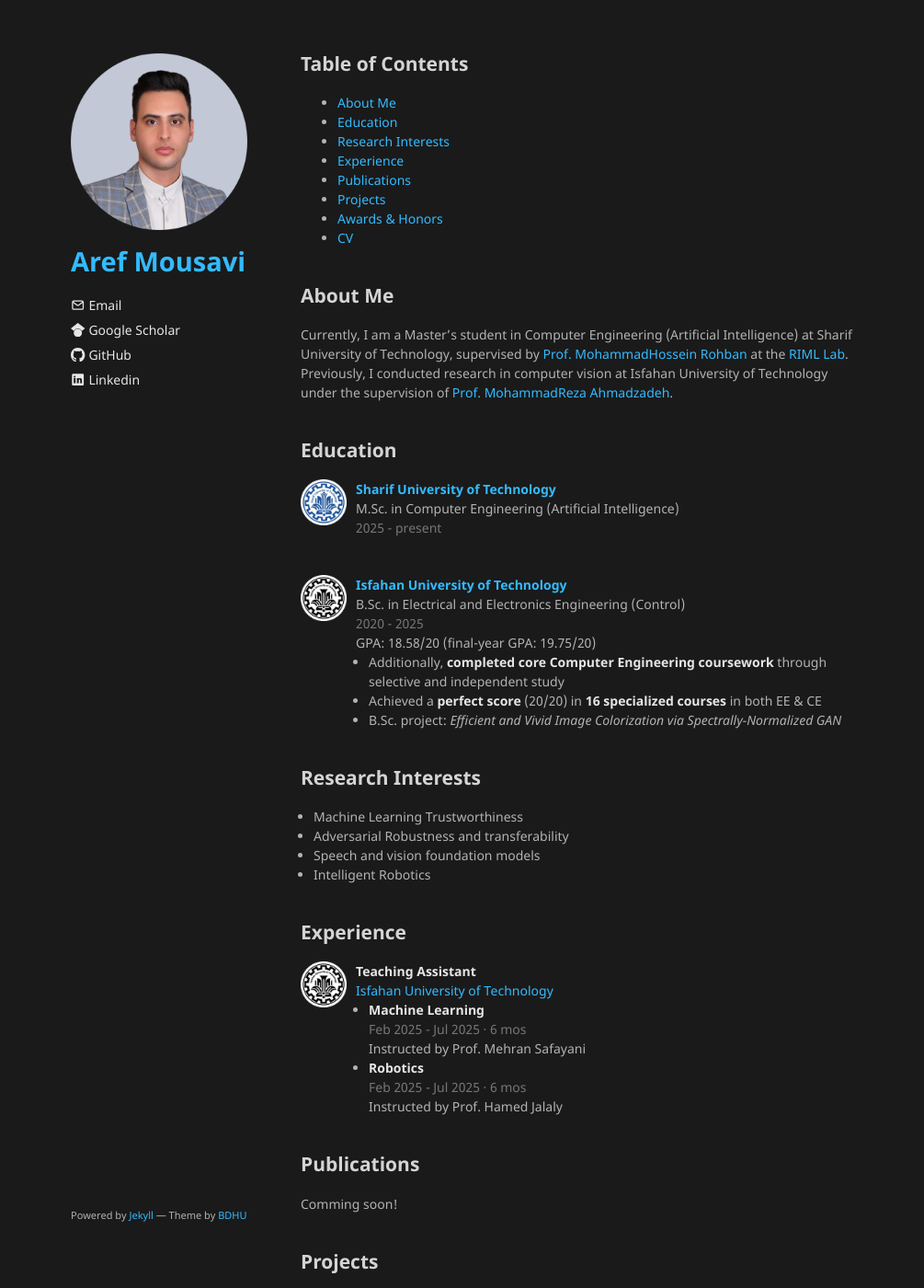
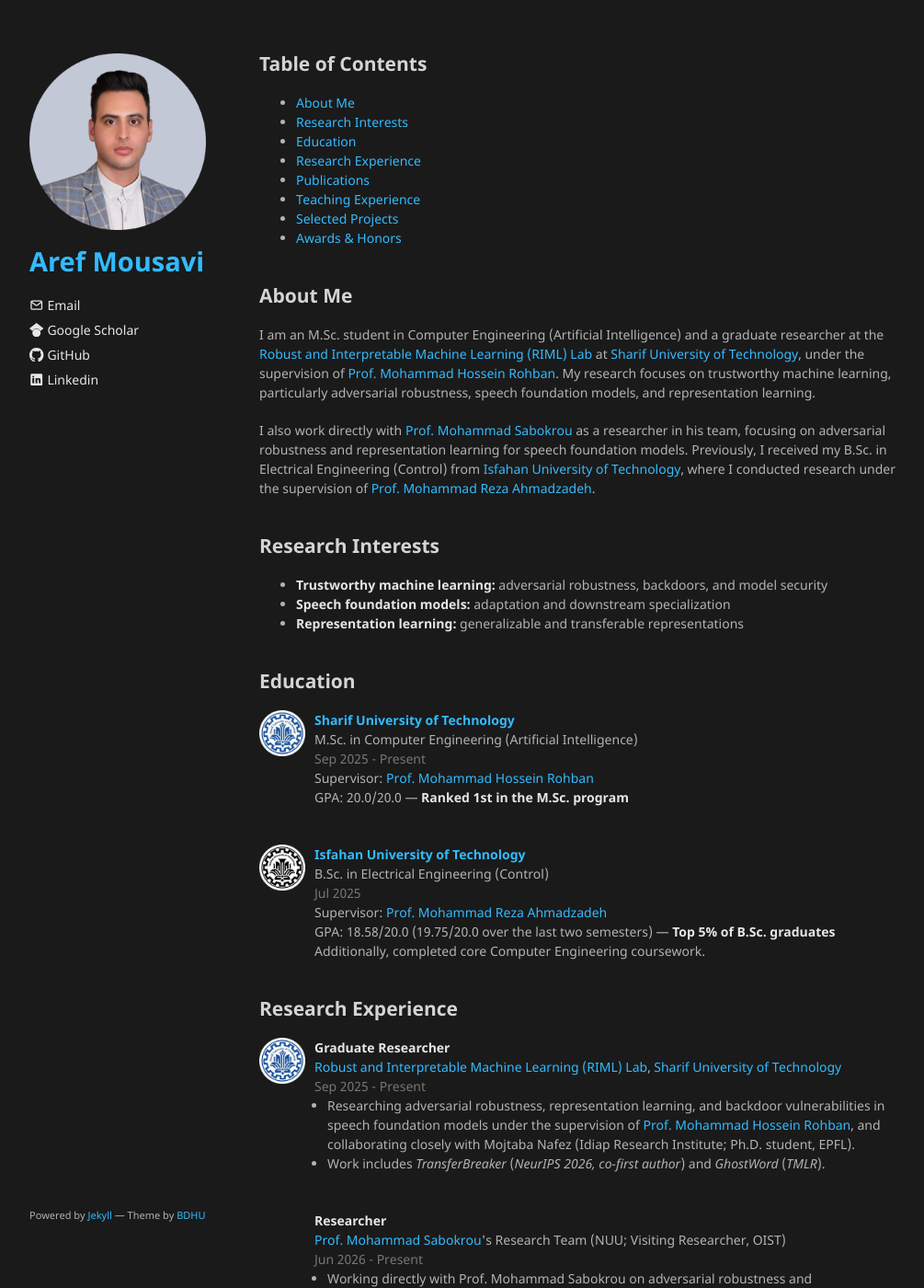
Before and after one commit to arefmousavi/arefmousavi.github.io, a Jekyll site: the page built from index.md, in a window 1280 px wide and 1400 px high. Shown: the whole window at 92% size, without its empty margins (133-1138 px from the left). Built offline with Jekyll 4.4.1, drawn with Linux system fonts in a browser that asks for light colours; the repository's description, which GitHub fills in, is left out; some of the changed text lies outside the part shown.

Commit message:
Update website

```diff
--- a/_sass/jekyll-theme-minimalist.scss
+++ b/_sass/jekyll-theme-minimalist.scss
@@ -76,7 +76,7 @@ ul.link:last-child {
 }
 
 .wrapper {
-  width:860px;
+  width:950px;
   margin: 0 auto;
 }
 
@@ -174,7 +174,7 @@ strong {
 }
 
 section {
-  width: 610px;
+  width: 700px;
   float:right;
   padding-bottom:30px;
 }
--- a/index.md
+++ b/index.md
@@ -5,109 +5,150 @@ title: Aref Mousavi
 
 ## Table of Contents
 - [About Me](#about-me)
+- [Research Interests](#research-interests)
 - [Education](#education)
-- [Research Interests](#research-interests)
-- [Experience](#experience)
+- [Research Experience](#research-experience)
 - [Publications](#publications)
-- [Projects](#projects)
+- [Teaching Experience](#teaching-experience)
+- [Selected Projects](#selected-projects)
 - [Awards & Honors](#awards--honors)
-- [CV](#cv)
 <br><br>
 
 ## About Me
-Currently, I am a Master’s student in Computer Engineering (Artificial Intelligence) at Sharif University of Technology, supervised by <a href="https://scholar.google.com/citations?user=pRyJ6FkAAAAJ&hl=en" target="_blank">Prof. MohammadHossein Rohban</a> at the <a href="https://www.linkedin.com/company/robust-and-interpretable-machine-learning-lab/" target="_blank">RIML Lab</a>.
-Previously, I conducted research in computer vision at Isfahan University of Technology under the supervision of <a href="https://scholar.google.com/citations?user=0TmalsgAAAAJ&hl=en" target="_blank">Prof. MohammadReza Ahmadzadeh</a>.
+I am an M.Sc. student in Computer Engineering (Artificial Intelligence) and a graduate researcher at the <a href="https://www.linkedin.com/company/robust-and-interpretable-machine-learning-lab/" target="_blank">Robust and Interpretable Machine Learning (RIML) Lab</a> at <a href="https://en.sharif.ir/" target="_blank">Sharif University of Technology</a>, under the supervision of <a href="https://scholar.google.com/citations?user=pRyJ6FkAAAAJ&hl=en" target="_blank">Prof. Mohammad Hossein Rohban</a>. My research focuses on trustworthy machine learning, particularly adversarial robustness, speech foundation models, and representation learning.
+
+I also work directly with <a href="https://scholar.google.com/citations?hl=en&user=jqHXvT0AAAAJ" target="_blank">Prof. Mohammad Sabokrou</a> as a researcher in his team, focusing on adversarial robustness and representation learning for speech foundation models. Previously, I received my B.Sc. in Electrical Engineering (Control) from <a href="https://english.iut.ac.ir/" target="_blank">Isfahan University of Technology</a>, where I conducted research under the supervision of <a href="https://scholar.google.com/citations?user=0TmalsgAAAAJ&hl=en" target="_blank">Prof. Mohammad Reza Ahmadzadeh</a>.
+<br><br>
+
+## Research Interests
+- **Trustworthy machine learning:** adversarial robustness, backdoors, and model security
+- **Speech foundation models:** adaptation and downstream specialization
+- **Representation learning:** generalizable and transferable representations
 <br><br>
 
 ## Education
-<div style="display:flex; align-items:left;">
+<div style="display:flex; align-items:flex-start;">
   <img src="./assets/img/SUT.png" alt="" style="width:50px; height:50px; margin-right:10px;">
   <div>
     <strong><a href="https://en.sharif.ir/" target="_blank">Sharif University of Technology</a></strong><br>
     M.Sc. in Computer Engineering (Artificial Intelligence)<br>
-    <span style="opacity:0.6;">2025 - present</span><br>
+    <span style="opacity:0.6;">Sep 2025 - Present</span><br>
+    Supervisor: <a href="https://scholar.google.com/citations?user=pRyJ6FkAAAAJ&hl=en" target="_blank">Prof. Mohammad Hossein Rohban</a><br>
+    GPA: 20.0/20.0 — <strong>Ranked 1st in the M.Sc. program</strong>
   </div>
 </div><br>
 
-<div style="display:flex; align-items:left;">
+<div style="display:flex; align-items:flex-start;">
   <img src="./assets/img/IUT.png" alt="" style="width:50px; height:50px; margin-right:10px;">
   <div>
     <strong><a href="https://english.iut.ac.ir/" target="_blank">Isfahan University of Technology</a></strong><br>
-    B.Sc. in Electrical and Electronics Engineering (Control)<br>
-    <span style="opacity:0.6;">2020 - 2025</span><br>
-    GPA: 18.58/20 (final-year GPA: 19.75/20)<br>
-    <ul style="padding-left: 1em; margin-left: 0; list-style-position: outside; margin-bottom: 0;">
-      <li>Additionally, <strong>completed core Computer Engineering coursework</strong> through selective and independent study</li>
-      <li>Achieved a <strong>perfect score</strong> (20/20) in <strong> 16 specialized courses</strong> in both EE & CE</li>
-      <li>B.Sc. project: <em>Efficient and Vivid Image Colorization via Spectrally-Normalized GAN</em></li>
-    </ul>
+    B.Sc. in Electrical Engineering (Control)<br>
+    <span style="opacity:0.6;">Jul 2025</span><br>
+    Supervisor: <a href="https://scholar.google.com/citations?user=0TmalsgAAAAJ&hl=en" target="_blank">Prof. Mohammad Reza Ahmadzadeh</a><br>
+    GPA: 18.58/20.0 (19.75/20.0 over the last two semesters) — <strong>Top 5% of B.Sc. graduates</strong><br>
+    Additionally, completed core Computer Engineering coursework.
   </div>
 </div><br>
 
-
-## Research Interests
-<ul style="padding-left: 1em; margin-left: 0; list-style-position: outside; margin-bottom: 0;">
-  <li>Machine Learning Trustworthiness</li>
-  <li>Adversarial Robustness and transferability</li>
-  <li>Speech and vision foundation models</li>
-  <li>Intelligent Robotics</li>
-</ul><br>
-
-
-## Experience
-<div style="display:flex; align-items:left;">
-  <img src="./assets/img/IUT.png" alt="" style="width:50px; height:50px; margin-right:10px;">
+## Research Experience
+<div style="display:flex; align-items:flex-start;">
+  <img src="./assets/img/SUT.png" alt="" style="width:50px; height:50px; margin-right:10px;">
   <div>
-    <strong>Teaching Assistant</strong><br>
-    <a href="https://english.iut.ac.ir/" target="_blank">Isfahan University of Technology</a><br>
+    <strong>Graduate Researcher</strong><br>
+    <a href="https://www.linkedin.com/company/robust-and-interpretable-machine-learning-lab/" target="_blank">Robust and Interpretable Machine Learning (RIML) Lab</a>,
+    <a href="https://en.sharif.ir/" target="_blank">Sharif University of Technology</a><br>
+    <span style="opacity:0.6;">Sep 2025 - Present</span><br>
     <ul style="padding-left: 1em; margin-left: 0; list-style-position: outside; margin-bottom: 0;">
       <li>
-        <strong>Machine Learning</strong><br>
-        <span style="opacity:0.6;">Feb 2025 - Jul 2025 · 6 mos</span><br>
-        Instructed by Prof. Mehran Safayani<br>
+        Researching adversarial robustness, representation learning, and backdoor vulnerabilities in speech foundation models under the supervision of
+        <a href="https://scholar.google.com/citations?user=pRyJ6FkAAAAJ&hl=en" target="_blank">Prof. Mohammad Hossein Rohban</a>,
+        and collaborating closely with Mojtaba Nafez (Idiap Research Institute; Ph.D. student, EPFL).
       </li>
       <li>
-        <strong>Robotics</strong><br>
-        <span style="opacity:0.6;">Feb 2025 - Jul 2025 · 6 mos</span><br>
-        Instructed by Prof. Hamed Jalaly
+        Work includes <em>TransferBreaker</em> (<em>NeurIPS 2026, co-first author</em>) and <em>GhostWord</em> (<em>TMLR</em>).
       </li>
     </ul>
   </div>
 </div><br>
 
+<div style="margin-left:60px;">
+  <strong>Researcher</strong><br>
+  <a href="https://scholar.google.com/citations?hl=en&user=jqHXvT0AAAAJ" target="_blank">Prof. Mohammad Sabokrou</a>'s Research Team
+  (NUU; Visiting Researcher, OIST)<br>
+  <span style="opacity:0.6;">Jun 2026 - Present</span><br>
+  <ul style="padding-left: 1em; margin-left: 0; list-style-position: outside; margin-bottom: 6px;">
+    <li>
+      Working directly with Prof. Mohammad Sabokrou on adversarial robustness and representation learning for speech foundation models.
+    </li>
+  </ul>
+  <strong>Joint Research:</strong> Led two jointly supervised research projects with Profs. Mohammad Hossein Rohban and Mohammad Sabokrou, resulting in first-author submissions to <em>ICASSP 2027</em> and <em>ICLR 2027</em>.
+</div><br>
 
 ## Publications
-Comming soon!
+<img src="./assets/img/publications/transferbreaker_overview.jpg" alt="TransferBreaker overview" style="width:100%; height:auto; margin:0 0 8px 0;">
+<strong><a href="https://arxiv.org/abs/2610.09109" target="_blank">Breaking Adversarial Transferability in Fine-Tuned Speech Recognition</a></strong><br>
+Mojtaba Nafez*, <strong>Aref Mousavi*</strong>, Mohammad Ebrahim Mahdavi, Mobina Poulaei, Kiarash Kiani Feriz, Mohammad Hossein Rohban.<br>
+<div style="font-size:1.10em; font-weight:700; color:#ffffff; margin:3px 0 2px 0;"><em>NeurIPS 2026</em> <span style="font-size:0.88em; font-weight:400; color:#999999;">(* equal contribution)</span></div>
+<a href="https://arxiv.org/abs/2610.09109" target="_blank">[Paper]</a>
+<a href="https://github.com/rohban-lab/TransferBreaker" target="_blank">[Code]</a>
 <br><br>
 
-## Projects
-![EffiColorizer Thumbnail](./assets/img/projects/EffiColorizer.jpg)
-<strong><a href="https://github.com/arefmousavi/EffiColorizer" target="_blank">EffiColorizer: An Efficient Image Colorization Framework for Low-Power Devices</a></strong>
-An efficient and accurate model for vivid and real-time colorization, utilizing a Spectrally-Normalized GAN with an EfficientNet-B3 encoder integrated into a U-Net generator, along with a novel hybrid training strategy, achieving **2.4× improvement in FID** while requiring approximately **10.8× fewer FLOPs** compared to the baseline.
+<img src="./assets/img/publications/ghostword.jpg" alt="GhostWord overview" style="width:100%; height:auto; margin:0 0 8px 0;">
+<strong><a href="https://openreview.net/pdf?id=vngoPfQCJf" target="_blank">GhostWord: A Fine-Grained Backdoor Attack on Automatic Speech Recognition</a></strong><br>
+Mojtaba Nafez, Mobina Poulaei, Kiarash Kiani Feriz, <strong>Aref Mousavi</strong>, Mohammad Ebrahim Mahdavi, Mohammad Hossein Rohban.<br>
+<div style="font-size:1.10em; font-weight:700; color:#ffffff; margin:3px 0 2px 0;"><em>TMLR</em></div>
+<a href="https://openreview.net/pdf?id=vngoPfQCJf" target="_blank">[Paper]</a>
+<a href="https://github.com/rohban-lab/GhostWord" target="_blank">[Code]</a>
+<br><br>
 
-![QuadraArm Thumbnail](./assets/img/projects/QuadraArm.jpg)
-<strong><a href="https://github.com/arefmousavi/QuadraArm" target="_blank">QuadraArm: A 4-DOF Robotic Arm Platform from Hardware to Motion Planning</a></strong>
-An implementation of a **comprehensive control framework** for a 4-DOF (Degrees of Freedom) robotic arm, encompassing hardware analysis, forward and inverse kinematics, velocity kinematics, trajectory planning, and motion imitation via demonstration.
+<img src="./assets/img/publications/hierarchical_overview.jpg" alt="Hierarchical Stabilization overview" style="width:100%; height:auto; margin:0 0 8px 0;">
+<strong><a href="https://arxiv.org/abs/2610.05310" target="_blank">Transferable Adversarial Robustness for Speech Foundation Models via Hierarchical Stabilization</a></strong><br>
+<strong>Aref Mousavi</strong>, Shahab Sherafat, Kiarash Kiani Feriz, Amirparsa Safari, Raoof Zare Moayedi, Mohammad Hossein Rohban, Mohammad Sabokrou.<br>
+<div style="font-size:1.10em; font-weight:700; color:#ffffff; margin:3px 0 2px 0;"><em>Submitted to ICASSP 2027</em></div>
+<a href="https://arxiv.org/abs/2610.05310" target="_blank">[Paper]</a>
+<a href="https://github.com/arefmousavi/hierarchical-robust-sfm" target="_blank">[Code]</a>
+<br><br>
+<h2 id="teaching-experience">Teaching Experience</h2>
+
+<div style="display:flex; align-items:flex-start;">
+  <img src="./assets/img/SUT.png" alt="" style="width:50px; height:50px; margin-right:10px;">
+  <div>
+    <strong>Teaching Assistant — Deep Learning</strong><br>
+    <a href="https://en.sharif.ir/" target="_blank">Sharif University of Technology</a><br>
+    <span style="opacity:0.6;">Sep 2026 - Present</span><br>
+    Instructor: Prof. Mahdieh Soleymani
+  </div>
+</div><br>
+
+<div style="display:flex; align-items:flex-start;">
+  <img src="./assets/img/IUT.png" alt="" style="width:50px; height:50px; margin-right:10px;">
+  <div>
+    <strong>Teaching Assistant</strong><br>
+    <a href="https://english.iut.ac.ir/" target="_blank">Isfahan University of Technology</a><br>
+    <span style="opacity:0.6;">Feb 2025 - Jul 2025</span><br>
+    <strong>Machine Learning</strong> — Instructor: Prof. Mehran Safayani<br>
+    Designed and graded assignments, led problem-solving sessions, and evaluated final course projects.<br><br>
+    <strong>Robotics</strong> — Instructor: Prof. Hamed Jalaly<br>
+    Led problem-solving sessions, answered student questions, and graded assignments.
+  </div>
+</div><br>
+
+## Selected Projects
 
 ![VLM-Adversarial-Attack Thumbnail](./assets/img/projects/VLM-Adversarial-Attack.jpg)
 <strong><a href="https://github.com/arefmousavi/VLM-Adversarial-Attack" target="_blank">Exploring Adversarial Vulnerability of Vision-Language Models (VLMs)</a></strong>
-Performing targeted FGSM, PGD, and C&W attacks on images to manipulate the outputs of the BLIP image-to-caption model and generate predefined captions, leveraging momentum and hierarchical optimization to enhance performance, achieving **47.72 dB PSNR at 8-bit** resolution.
+Performed targeted FGSM, momentum PGD, and C&W attacks on images to manipulate the outputs of the BLIP image-to-caption model toward predefined captions, using random initialization, learning-rate decay, and hierarchical PGD-to-C&W initialization to improve attack performance while preserving visual quality.
+
+![EffiColorizer Thumbnail](./assets/img/projects/EffiColorizer.jpg)
+<strong><a href="https://github.com/arefmousavi/EffiColorizer" target="_blank">EffiColorizer: An Efficient Image Colorization Framework for Low-Power Devices</a></strong>
+Developed an efficient image colorization framework using a spectrally normalized GAN with an EfficientNet-B3 encoder integrated into a U-Net generator and a hybrid training strategy, achieving a **2.4× improvement in FID** while requiring approximately **10.8× fewer FLOPs** than the baseline.
+
+![QuadraArm Thumbnail](./assets/img/projects/QuadraArm.jpg)
+<strong><a href="https://github.com/arefmousavi/QuadraArm" target="_blank">QuadraArm: A 4-DOF Robotic Arm Platform from Hardware Design to Motion Planning</a></strong>
+Developed a complete 4-DOF robotic arm platform spanning hardware design and analysis, forward and inverse kinematics, velocity kinematics, trajectory planning, and motion imitation via demonstration.
 <br><br>
 
-
 ## Awards & Honors
-<ul style="padding-left: 1em; margin-left: 0; list-style-position: outside; margin-bottom: 0;">
-  <li>Ranked <strong>2nd nationwide</strong> among 17,000+ participants in the 2025 M.Sc. Entrance Exam (Konkur) in <strong>Computer Engineering</strong></li>
-  <li>Graduated in the <strong>top 3%</strong> of B.Sc. students at Isfahan University of Technology</li>
-  <li>Ranked <strong>2nd</strong> in the <strong>RoboCup Asia-Pacific</strong> 2018 competition during high school</li>
-</ul><br>
-
-
-## CV
-Download my latest CV using the link below:
-
-<a href="CV_download_link" target="_blank"
-   style="display:inline-block; background-color:#4CAF50; color:white;
-          padding:0.5em 1em; text-decoration:none; border-radius:0.3em; font-size:1em;">
-  Download CV
-</a>
+- **Ranked 2nd nationwide** among 17,000+ participants in the 2025 Iranian M.Sc. Entrance Exam (Konkur) in Computer Engineering.
+- **Ranked 7th nationwide** in the 2025 Iranian Computer Engineering Student Olympiad.
+<br><br>
```
Also changed, not shown: assets/img/projects/SmartFactoryLine.jpg (deleted), assets/img/publications/ghostword.jpg (added), assets/img/publications/hierarchical_overview.jpg (added), assets/img/publications/transferbreaker_overview.jpg (added).
